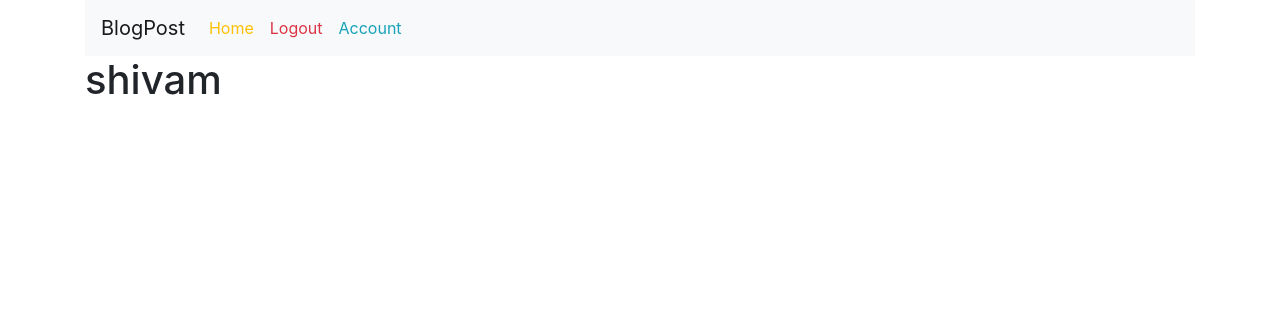
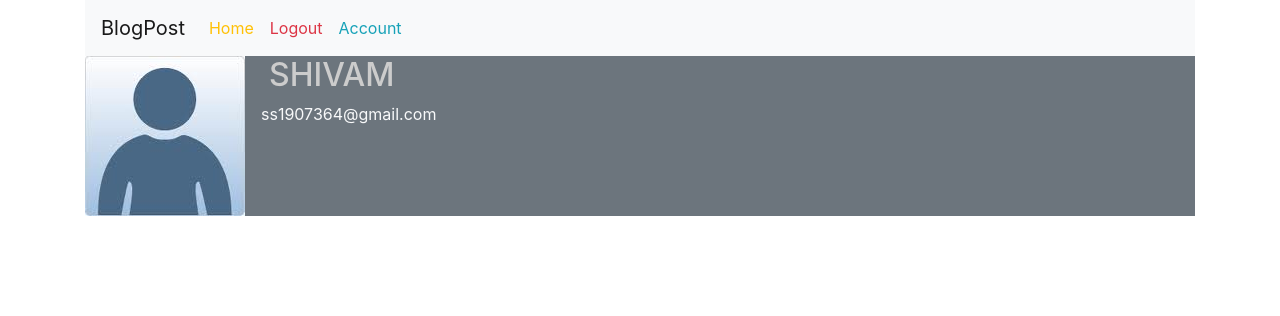
Before and after one commit to ShivamSainier/Python-Flask-, a Flask app: page /account in a window 1280 px wide. Shown: the top 316 px of the page. Run offline with Flask 2, Linux system fonts and the light colour scheme; a user stored in the database is signed in; some libraries are stand-ins or nearby versions.

Commit message:
Add a bootstrap media to show user informations(image,name,email)

```diff
--- a/flaskblog/templates/account.html
+++ b/flaskblog/templates/account.html
@@ -1,4 +1,12 @@
 {% extends 'base.html' %}
 {% block content %}
-<h1> {{current_user.username}}</h1>
+
+<div class="media bg-secondary">
+    <img class="mr-3" src="{{ image_file }}" alt="photo not found">
+    <div class="media-body">
+      <h2 class="account-heading">{{current_user.username}}</h2>
+      <p class="text-light"> {{current_user.email}}</p>
+    </div>
+  </div>
+
 {% endblock %}
```
